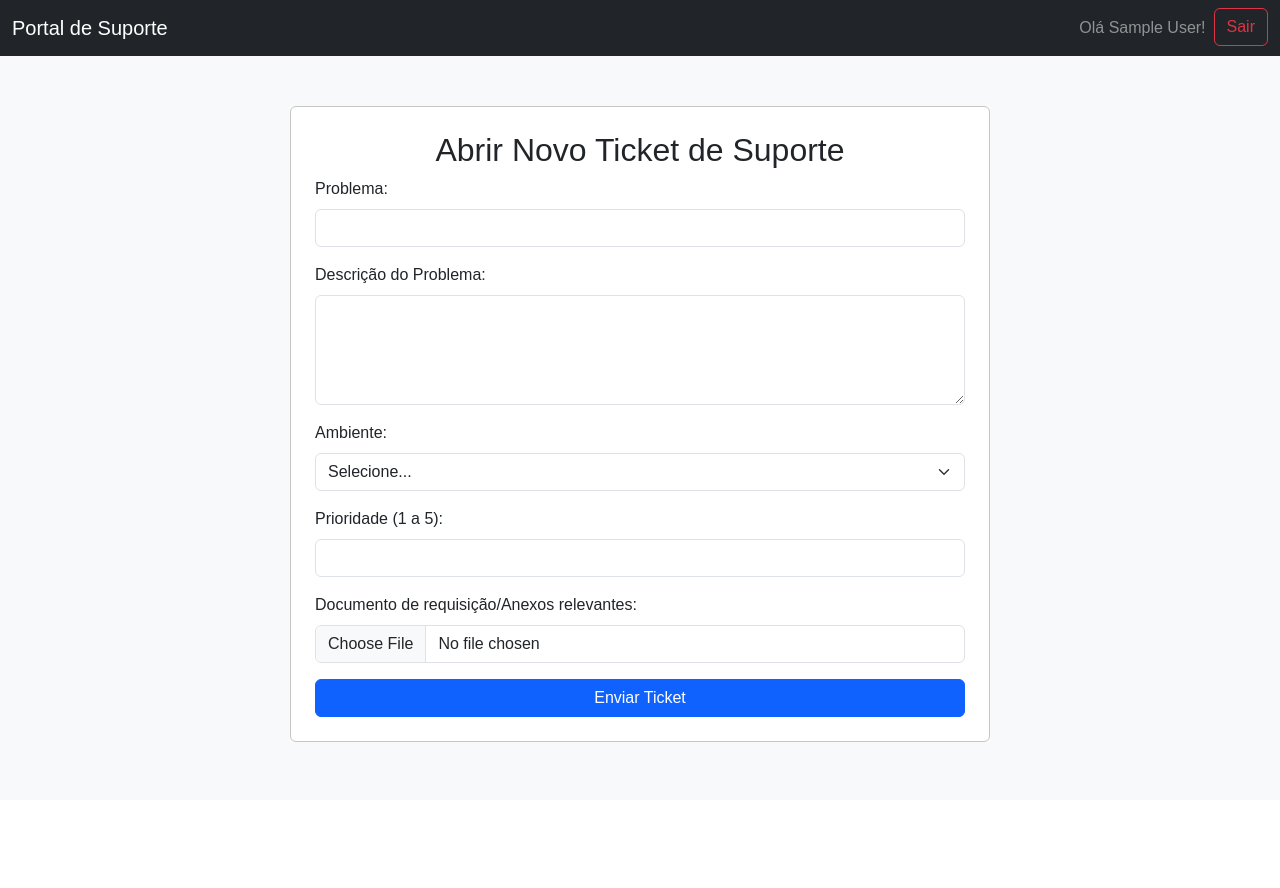
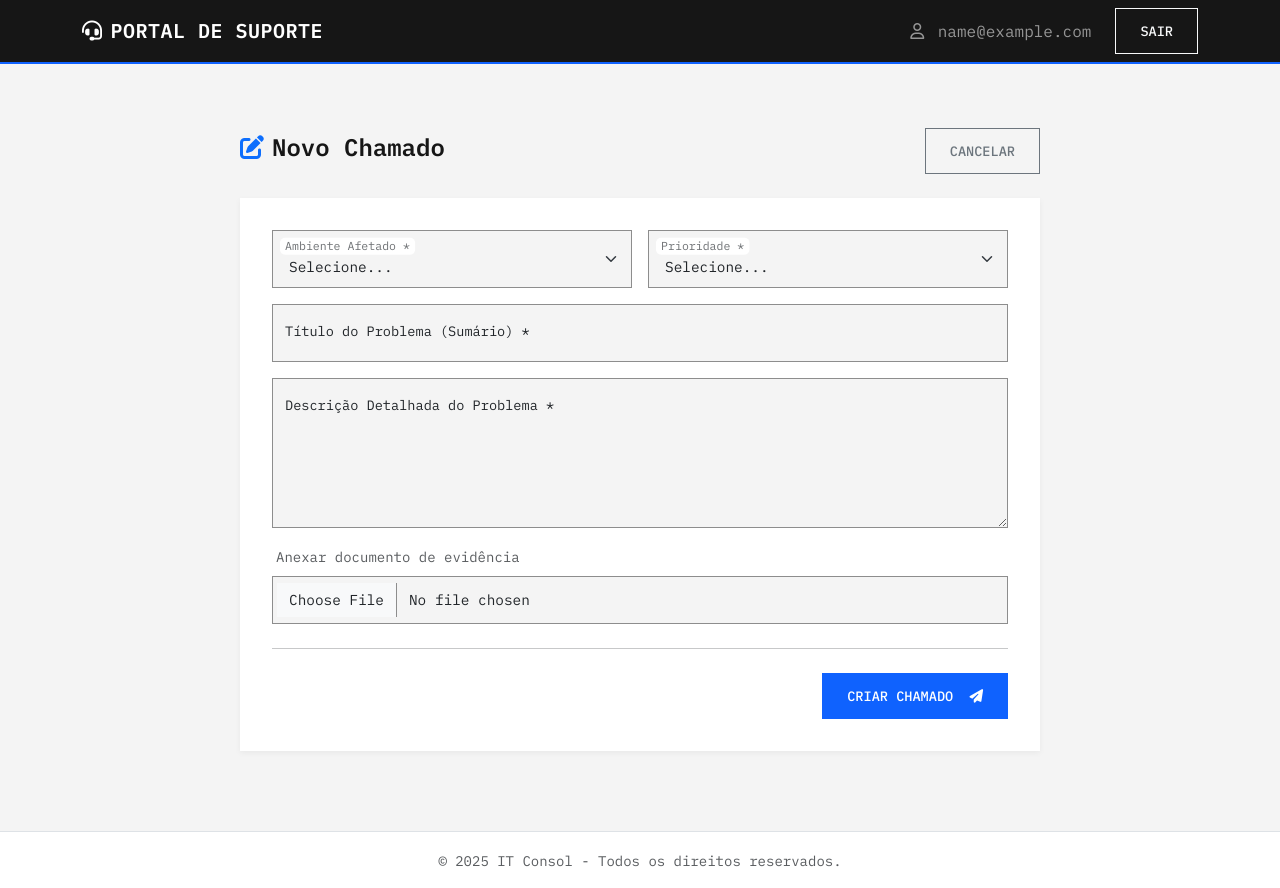
Before and after one commit to Gustavo-Falci/portal_suporte_maximo, a Django app: page /criar/ in a window 1280 px wide. Before the commit the page ends 742 px from the top, so only its background shows below. Run offline with Django 5.2, Linux system fonts and the light colour scheme; the visitor is signed in with stand-in values (Sample User, id 1); data that the repository does not hold is empty.

Commit message:
Correção dos caminhos das páginas

```diff
--- a/tickets/static/tickets/style.css
+++ b/tickets/static/tickets/style.css
@@ -1,54 +1,107 @@
-/* tickets/static/tickets/style.css */
-
-/* Define a cor de fundo e a fonte para o corpo da página */
-body {
-    background-color: #f4f4f4 !important;
-    color: #161616 !important;
-    font-family: 'IBM Plex Mono', sans-serif !important;
+/* Variáveis de Cores (Inspirado no IBM Carbon Design) */
+:root {
+    --ibm-blue-60: #0f62fe;
+    --ibm-blue-70: #0043ce;
+    --ibm-gray-10: #f4f4f4;
+    --ibm-gray-100: #161616;
+    --ibm-white: #ffffff;
+    --ibm-alert-success: #198038;
+    --ibm-alert-error: #da1e28;
 }
 
-/* Estiliza os botões primários com o azul do Maximo */
-.btn-primary {
-    background-color: #0f62fe !important;
-    border-color: #0f62fe !important;
+body {
+    background-color: var(--ibm-gray-10) !important;
+    color: var(--ibm-gray-100) !important;
+    font-family: 'IBM Plex Mono', monospace !important; /* Fonte Obrigatória */
+    min-height: 100vh;
+    display: flex;
+    flex-direction: column;
 }
 
-/* Estiliza as mensagens de sucesso, erro e aviso */
-.alert-success {
-    background-color: #198038 !important;
-    color: #ffffff !important;
-    border-color: #198038 !important;
+/* Navbar */
+.bg-dark-ibm {
+    background-color: var(--ibm-gray-100) !important;
+    border-bottom: 2px solid var(--ibm-blue-60);
 }
 
-.alert-danger {
-    background-color: #da1e28 !important;
-    color: #ffffff !important;
-    border-color: #da1e28 !important;
+.navbar-brand {
+    font-weight: 600;
+    letter-spacing: 0.5px;
 }
 
-.alert-warning {
-    background-color: #ff832b !important;
-    color: #ffffff !important;
-    border-color: #ff832b !important;
+/* Cards */
+.card {
+    border: none !important;
+    border-radius: 0 !important; /* Design 'sharp' corporativo */
+    background-color: var(--ibm-white);
+    box-shadow: 0 2px 6px rgba(0,0,0,0.05); /* Sombra muito sutil */
 }
 
-/* Estiliza os cards de forma mais sutil */
-.card {
-    border-color: #c6c6c6 !important;
-    box-shadow: none;
+.card-header {
+    background-color: var(--ibm-white) !important;
+    border-bottom: 1px solid #e0e0e0;
+    font-weight: 600;
+    padding: 1.5rem 1.5rem 0.5rem;
 }
 
-/* Regras de posicionamento customizadas */
-.login-container {
-    max-width: 800px !important;
-    margin-top: 250px !important;
+.card-body {
+    padding: 2rem;
 }
 
-.bem-vindo-container {
-    max-width: 800px !important;
-    margin-top: 250px !important;
+/* Botões */
+.btn {
+    border-radius: 0 !important; /* Botões quadrados */
+    font-weight: 500;
+    text-transform: uppercase;
+    font-size: 0.85rem;
+    padding: 0.75rem 1.5rem;
+    transition: all 0.2s;
 }
+
+.btn-primary {
+    background-color: var(--ibm-blue-60) !important;
+    border-color: var(--ibm-blue-60) !important;
+}
+
+.btn-primary:hover {
+    background-color: var(--ibm-blue-70) !important;
+    border-color: var(--ibm-blue-70) !important;
+}
+
+/* Inputs e Forms */
+.form-control, .form-select {
+    border-radius: 0 !important;
+    border: 1px solid #8d8d8d;
+    background-color: #f4f4f4;
+    padding: 0.75rem 1rem;
+    font-size: 0.9rem;
+}
+
+.form-control:focus, .form-select:focus {
+    background-color: var(--ibm-white);
+    border-color: var(--ibm-blue-60);
+    box-shadow: 0 0 0 2px rgba(15, 98, 254, 0.2);
+}
+
+.form-floating > label {
+    font-family: 'IBM Plex Mono', monospace;
+    font-size: 0.85rem;
+}
+
+/* Classes Utilitárias */
+.login-container {
+    max-width: 400px;
+    margin: 4rem auto;
+}
+
 .abrir-container {
-    max-width: 700px !important;
-    margin-top: 50px !important;
+    max-width: 800px;
+    margin: 2rem auto;
 }
+
+/* Efeitos de Loading */
+.btn-loading .spinner-border {
+    width: 1rem;
+    height: 1rem;
+    margin-right: 0.5rem;
+}
--- a/tickets/templates/base.html
+++ /dev/null
@@ -1,55 +0,0 @@
-<!DOCTYPE html>
-<html lang="pt-br">
-<head>
-    <meta charset="UTF-8">
-    <meta name="viewport" content="width=device-width, initial-scale=1.0">
-    <title>{% block title %}Portal de Suporte{% endblock %}</title>
-    <link href="https://cdn.jsdelivr.net/npm/bootstrap@5.3.3/dist/css/bootstrap.min.css" rel="stylesheet">
-
-    {% load static %}
-    <link rel="stylesheet" href="{% static 'tickets/style.css' %}">
-</head>
-<body class="bg-light">
-    <nav class="navbar navbar-expand-lg navbar-dark bg-dark">
-        <div class="container-fluid">
-            <a class="navbar-brand" href="{% url 'criar_ticket' %}">Portal de Suporte</a>
-            <div class="collapse navbar-collapse">
-                {% if user.is_authenticated %}
-                <ul class="navbar-nav ms-auto mb-2 mb-lg-0">
-                    <li class="nav-item">
-                        <span class="nav-link text-white-50">Olá {{ user.get_full_name }}!</span>
-                    </li>
-                    <li class="nav-item">
-                        <form method="post" action="{% url 'logout' %}">
-                            {% csrf_token %}
-                            <button class="btn btn-outline-danger" type="submit">Sair</button>
-                        </form>
-                    </li>
-                </ul>
-                {% else %}
-                <ul class="navbar-nav ms-auto mb-2 mb-lg-0">
-                    <li class="nav-item">
-                        <a class="btn btn-primary" href="{% url 'login' %}">Entrar</a>
-                    </li>
-                </ul>
-                {% endif %}
-            </div>
-        </div>
-    </nav>
-
-    <div class="container mt-4">
-        {% if messages %}
-            {% for message in messages %}
-                <div class="alert alert-{{ message.tags }} alert-dismissible fade show" role="alert">
-                    {{ message }}
-                    <button type="button" class="btn-close" data-bs-dismiss="alert" aria-label="Close"></button>
-                </div>
-            {% endfor %}
-        {% endif %}
-
-        {% block content %}{% endblock %}
-    </div>
-
-    <script src="https://cdn.jsdelivr.net/npm/bootstrap@5.3.3/dist/js/bootstrap.bundle.min.js" integrity="sha384-YvpcrYf0tY3lHB60NNkmXc5s9fDVZLESaAA55NDzOxhy9GkcIdslK1eN7N6jIeHz" crossorigin="anonymous"></script>
-</body>
-</html>
--- /dev/null
+++ b/tickets/templates/tickets/base.html
@@ -0,0 +1,74 @@
+{% load static %}
+<!DOCTYPE html>
+<html lang="pt-br">
+<head>
+    <meta charset="UTF-8">
+    <meta name="viewport" content="width=device-width, initial-scale=1.0">
+    <title>Portal de Suporte | IT Console</title>
+
+    <link href="https://cdn.jsdelivr.net/npm/bootstrap@5.3.0/dist/css/bootstrap.min.css" rel="stylesheet">
+
+    <link rel="preconnect" href="https://fonts.googleapis.com">
+    <link rel="preconnect" href="https://fonts.gstatic.com" crossorigin>
+    <link href="https://fonts.googleapis.com/css2?family=IBM+Plex+Mono:wght@300;400;500;600&display=swap" rel="stylesheet">
+
+    <link rel="stylesheet" href="https://cdnjs.cloudflare.com/ajax/libs/font-awesome/6.4.0/css/all.min.css">
+
+    <link rel="stylesheet" href="{% static 'tickets/style.css' %}">
+</head>
+<body>
+
+    <nav class="navbar navbar-expand-lg navbar-dark bg-dark-ibm fixed-top">
+        <div class="container">
+            <a class="navbar-brand fw-bold" href="{% url 'pagina_inicial' %}">
+                <i class="fa-solid fa-headset me-2"></i>PORTAL DE SUPORTE
+            </a>
+            {% if user.is_authenticated %}
+            <button class="navbar-toggler" type="button" data-bs-toggle="collapse" data-bs-target="#navbarNav">
+                <span class="navbar-toggler-icon"></span>
+            </button>
+            <div class="collapse navbar-collapse justify-content-end" id="navbarNav">
+                <ul class="navbar-nav align-items-center">
+                    <li class="nav-item">
+                        <span class="nav-link text-light-50 me-3">
+                            <i class="fa-regular fa-user me-1"></i> {{ user.email }}
+                        </span>
+                    </li>
+                    <li class="nav-item">
+                         <form action="{% url 'logout' %}" method="post" class="d-inline">
+                            {% csrf_token %}
+                            <button type="submit" class="btn btn-sm btn-outline-light">Sair</button>
+                        </form>
+                    </li>
+                </ul>
+            </div>
+            {% endif %}
+        </div>
+    </nav>
+
+    <main class="container mt-5 pt-5 mb-5">
+        {% if messages %}
+            <div class="row justify-content-center mt-4">
+                <div class="col-md-8">
+                    {% for message in messages %}
+                        <div class="alert alert-{{ message.tags }} alert-dismissible fade show shadow-sm" role="alert">
+                            {{ message }}
+                            <button type="button" class="btn-close" data-bs-dismiss="alert" aria-label="Close"></button>
+                        </div>
+                    {% endfor %}
+                </div>
+            </div>
+        {% endif %}
+
+        {% block content %}{% endblock %}
+    </main>
+
+    <footer class="footer mt-auto py-3 bg-white border-top">
+        <div class="container text-center">
+            <span class="text-muted small">© 2025 IT Consol - Todos os direitos reservados.</span>
+        </div>
+    </footer>
+
+    <script src="https://cdn.jsdelivr.net/npm/bootstrap@5.3.0/dist/js/bootstrap.bundle.min.js"></script>
+</body>
+</html>
--- a/tickets/templates/tickets/criar_ticket.html
+++ b/tickets/templates/tickets/criar_ticket.html
@@ -1,78 +1,99 @@
-{% extends "base.html" %}
-
-{% block title %}Abrir Ticket{% endblock %}
+{% extends "tickets/base.html" %}
 
 {% block content %}
-    <div class="card p-4 abrir-container mx-auto">
-        <h2 class="card-title text-center">Abrir Novo Ticket de Suporte</h2>
+<div class="abrir-container">
+    <div class="d-flex justify-content-between align-items-center mb-4">
+        <h2 class="h4 fw-bold"><i class="fa-solid fa-pen-to-square me-2 text-primary"></i>Novo Chamado</h2>
+        <a href="{% url 'pagina_inicial' %}" class="btn btn-outline-secondary btn-sm">Cancelar</a>
+    </div>
 
-        {% if messages %}
-            {% for message in messages %}
-                <div class="alert alert-{{ message.tags }} alert-dismissible fade show" role="alert">
-                    {{ message }}
-                    <button type="button" class="btn-close" data-bs-dismiss="alert" aria-label="Close"></button>
-                </div>
-            {% endfor %}
-        {% endif %}
-
-        <form method="post" enctype="multipart/form-data">
+    <div class="card">
+        <div class="card-body">
+            <form method="post" enctype="multipart/form-data" id="ticketForm">
                 {% csrf_token %}
 
-            <div class="mb-3">
-                <label for="sumario" class="form-label">Problema:</label>
-                <input type="text" class="form-control" id="sumario" name="sumario" required>
-            </div>
-
-            <div class="mb-3">
-                <label for="descricao_problema" class="form-label">Descrição do Problema:</label>
-                <textarea class="form-control" id="descricao_problema" name="descricao_problema" rows="4" required></textarea>
-            </div>
-
-            <div class="mb-3">
-                <label for="ambiente" class="form-label">Ambiente:</label>
+                <div class="row g-3 mb-3">
+                    <div class="col-md-6">
+                        <div class="form-floating">
                             <select class="form-select" id="ambiente" name="ambiente" required>
-                    <option value="" selected>Selecione...</option>
+                                <option value="" selected disabled>Selecione...</option>
                                 {% for ambiente in ambientes %}
                                     <option value="{{ ambiente.nome_ambiente }}">{{ ambiente.nome_ambiente }}</option>
                                 {% endfor %}
                             </select>
+                            <label for="ambiente">Ambiente Afetado *</label>
+                        </div>
+                    </div>
+                    <div class="col-md-6">
+                        <div class="form-floating">
+                            <select class="form-select" id="prioridade" name="prioridade" required>
+                                <option value="" selected disabled>Selecione...</option>
+                                <option value="1">1 - Crítica</option>
+                                <option value="2">2 - Alta</option>
+                                <option value="3">3 - Média</option>
+                                <option value="4">4 - Baixa</option>
+                                <option value="5">5 - Sem prioridade</option>
+                            </select>
+                            <label for="prioridade">Prioridade *</label>
+                        </div>
+                    </div>
                 </div>
 
                 {% if mostrar_area %}
-            <div class="mb-3">
-                {% if mostrar_area_pampa %}
-                    <label for="area" class="form-label">Bolsão de horas:</label>
-                {% endif %}
-                {% if mostrar_area_abl %}
-                    <label for="area" class="form-label">Área:</label>
-                {% endif %}
+                <div class="form-floating mb-3">
                     <select class="form-select" id="area" name="area">
-                    {% if mostrar_area_pampa %}
-                        <option value="" selected>Selecione o tipo ou deixe vazio</option>
-                    {% endif %}
-                    {% if mostrar_area_abl %}
-                        <option value="" selected>Selecione a área ou deixe vazio</option>
-                    {% endif %}
+                        <option value="" selected>Não se aplica / Geral</option>
                         {% for area in areas %}
                             <option value="{{ area.nome_area }}">{{ area.nome_area }}</option>
                         {% endfor %}
                     </select>
+                    <label for="area">Área Solicitante</label>
                 </div>
                 {% endif %}
 
-            <div class="mb-3">
-                <label for="prioridade" class="form-label">Prioridade (1 a 5):</label>
-                <input type="number" class="form-control" id="prioridade" name="prioridade" min="1" max="5" required>
+                <div class="form-floating mb-3">
+                    <input type="text" class="form-control" id="sumario" name="sumario" placeholder="Resumo curto" required maxlength="100">
+                    <label for="sumario">Título do Problema (Sumário) *</label>
                 </div>
 
-            <div class="mb-3">
-                <label for="anexo" class="form-label">Documento de requisição/Anexos relevantes:</label>
-                <input type="file" class="form-control" id="anexo" name="anexo">
+                <div class="form-floating mb-3">
+                    <textarea class="form-control" placeholder="Descreva o problema aqui" id="descricao_problema" name="descricao_problema" style="height: 150px" required></textarea>
+                    <label for="descricao_problema">Descrição Detalhada do Problema *</label>
                 </div>
 
-            <div class="d-grid gap-2">
-                <button type="submit" class="btn btn-primary">Enviar Ticket</button>
+                <div class="mb-4">
+                    <label for="anexo" class="form-label small text-muted ms-1">Anexar documento de evidência</label>
+                    <input class="form-control" type="file" id="anexo" name="anexo">
                 </div>
+
+                <hr class="my-4">
+
+                <div class="d-flex justify-content-end">
+                    <button type="submit" class="btn btn-primary btn-lg" id="btnSubmit">
+                        <span class="spinner-border spinner-border-sm d-none" role="status" aria-hidden="true"></span>
+                        <span class="btn-text">Criar chamado</span>
+                        <i class="fa-solid fa-paper-plane ms-2"></i>
+                    </button>
+                </div>
+
             </form>
         </div>
+    </div>
+</div>
+
+<script>
+    // Script simples para feedback visual no botão de envio
+    document.getElementById('ticketForm').addEventListener('submit', function() {
+        var btn = document.getElementById('btnSubmit');
+        var spinner = btn.querySelector('.spinner-border');
+        var text = btn.querySelector('.btn-text');
+        var icon = btn.querySelector('.fa-paper-plane');
+
+        // Desativa o botão e mostra o spinner
+        btn.disabled = true;
+        spinner.classList.remove('d-none');
+        icon.classList.add('d-none');
+        text.innerText = "Enviando...";
+    });
+</script>
 {% endblock %}
```
Also changed, not shown: tickets/templates/tickets/bem_vindo.html (+37 -17 lines), tickets/templates/tickets/login.html (+29 -10 lines), tickets/templates/tickets/base_no_nav.html (renamed from tickets/templates/base_no_nav.html). Lines whose indentation alone changed are shown as unchanged.
